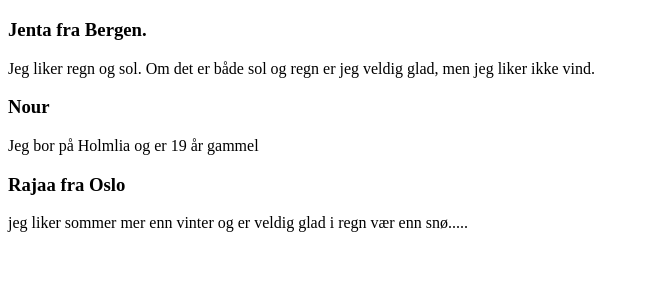
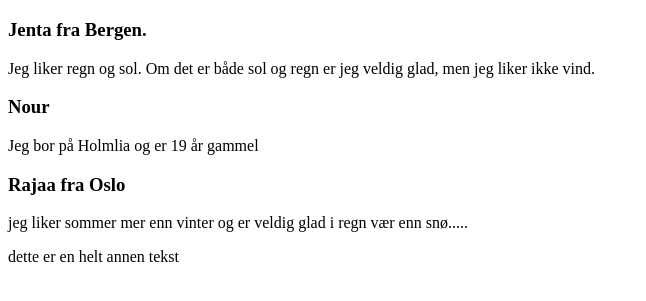
Before and after one commit to DATA1200-2025/valgfri-oppgave-1-git-anbefales-super-awsom, a plain HTML site: page index.html in a window 1280 px wide. Shown: the part 61-362 px from the top of the page, without its empty margins (0-646 px from the left). Drawn offline with Linux system fonts and the light colour scheme.

Commit message:
test tekst

```diff
--- a/index.html
+++ b/index.html
@@ -16,5 +16,6 @@
         <p> jeg liker sommer mer enn vinter og er veldig glad i regn vær enn snø..... </p>
 
 
+        <p>dette er en helt annen tekst</p>
     </body>
 </html>
```
